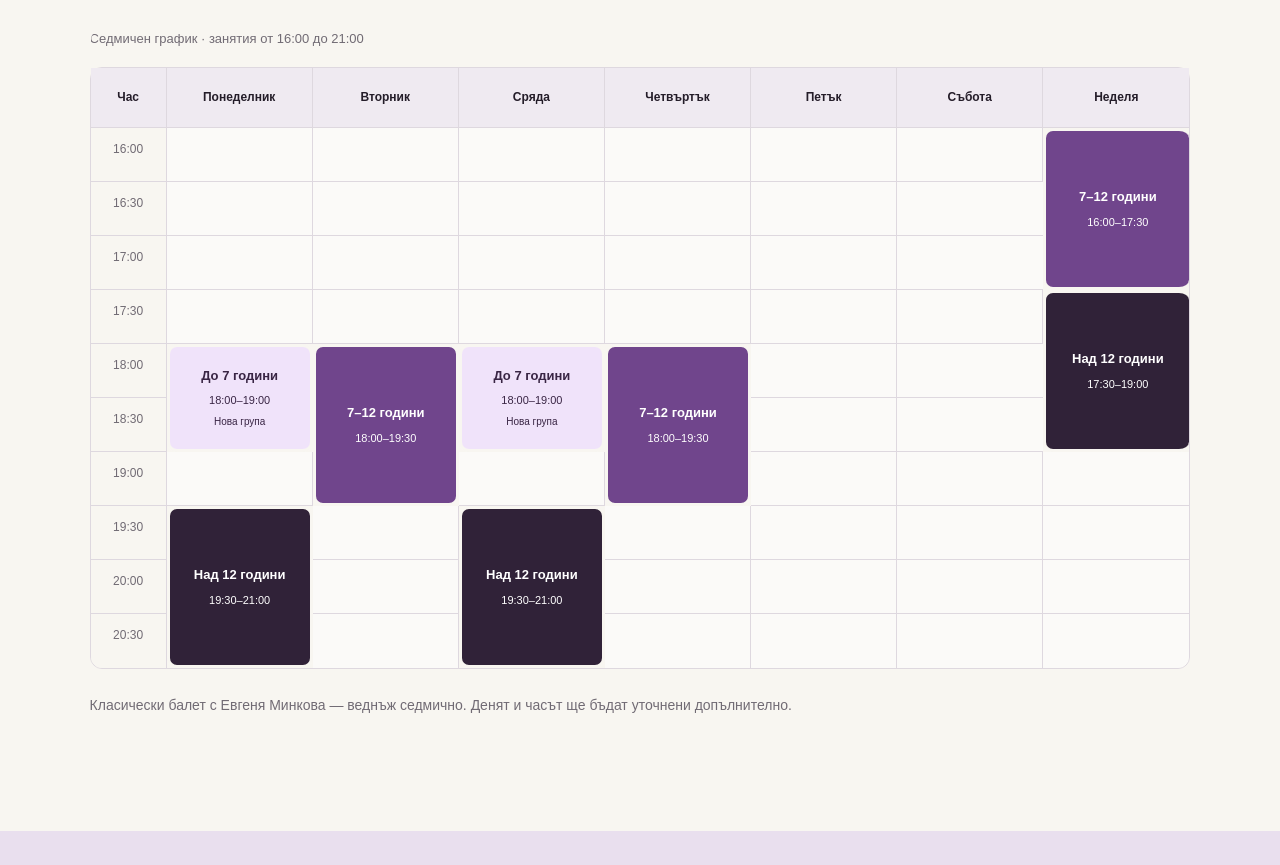
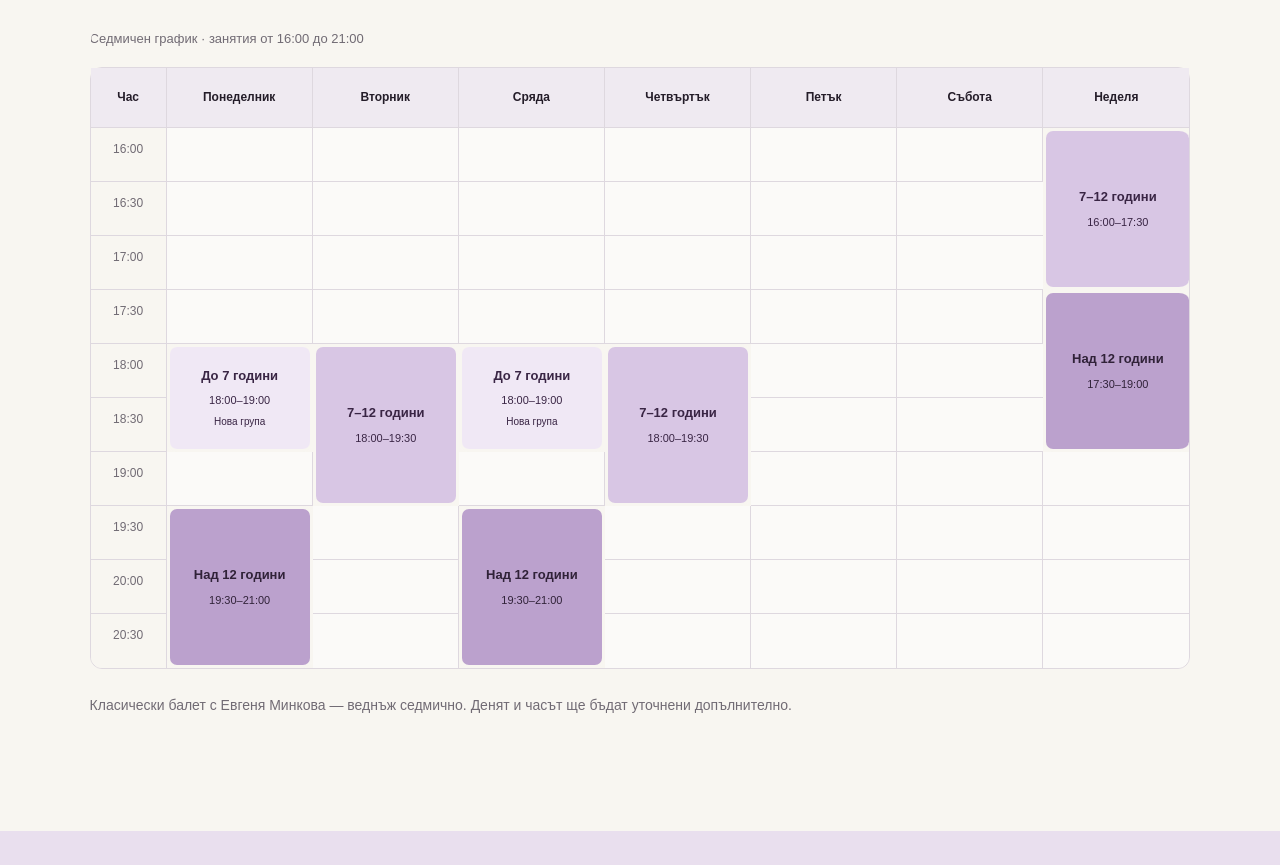
Before and after one commit to neda-te/Tininy_Dance_Studio, a plain HTML site: page dist/schedule.html in a window 1280 px wide. Shown: the part 720-1585 px from the top of the page. Drawn offline with Linux system fonts and the light colour scheme.

Commit message:
Update Site source

```diff
--- a/dist/styles.css
+++ b/dist/styles.css
@@ -42,7 +42,7 @@ thead{background:#efeaf1}tbody th{font-weight:400}tbody td{color:var(--muted)}
 .weekly-schedule .free{background:#fff8}
 .weekly-schedule .lesson{vertical-align:middle;border:3px solid var(--paper);border-radius:10px;color:#392544;line-height:1.4}
 .lesson strong,.lesson-time,.lesson-note{display:block}.lesson strong{font-size:13px}.lesson-time{font-size:11px;margin-top:8px;font-variant-numeric:tabular-nums;white-space:nowrap}.lesson-note{font-size:10px;margin-top:7px}
-.weekly-schedule .young{background:#f0e3fa;color:#392544}.weekly-schedule .middle{background:#70458c;color:white}.weekly-schedule .senior{background:#302238;color:white}
+.weekly-schedule .young{background:#f0e8f5;color:#392544}.weekly-schedule .middle{background:#d8c6e4;color:#392544}.weekly-schedule .senior{background:#bba1cd;color:#302238}
 .table-scroll:focus-visible{outline:3px solid var(--purple);outline-offset:4px}
 @media(max-width:1200px){.schedule-help{display:block}}
 
```
Also changed, not shown: dist/teachers.html (+1 -1 lines).
